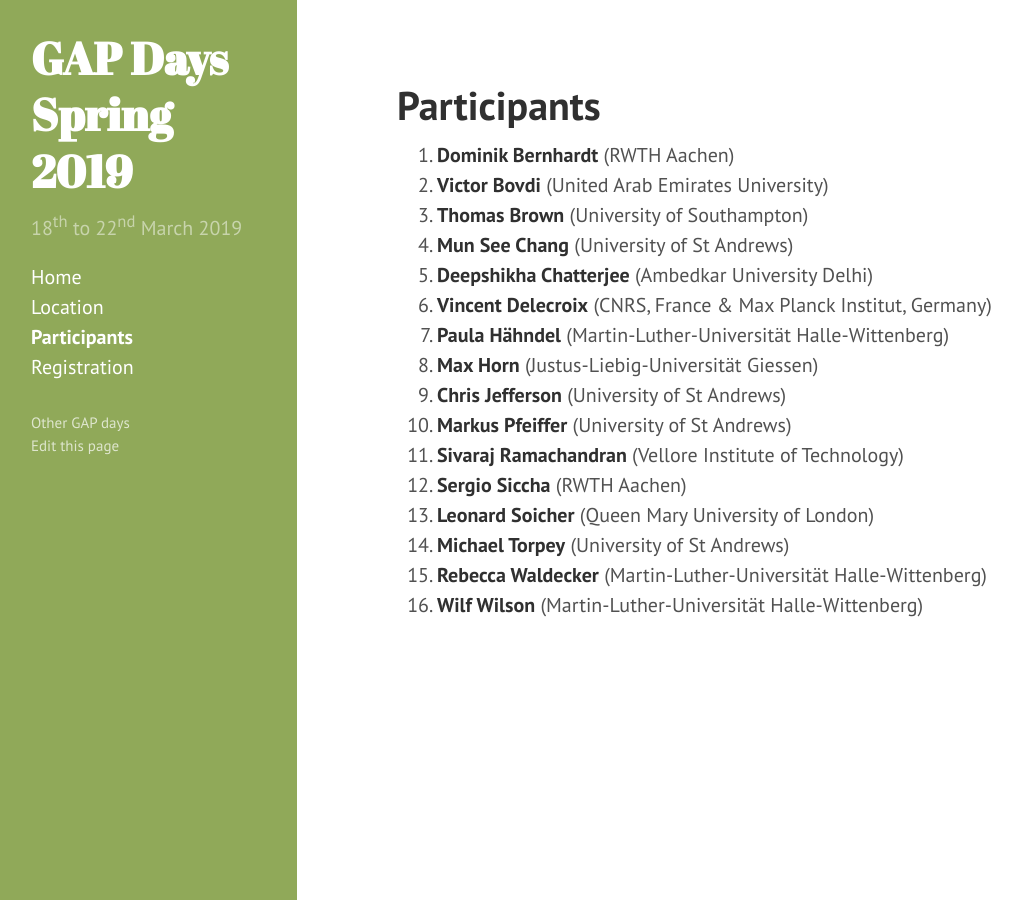
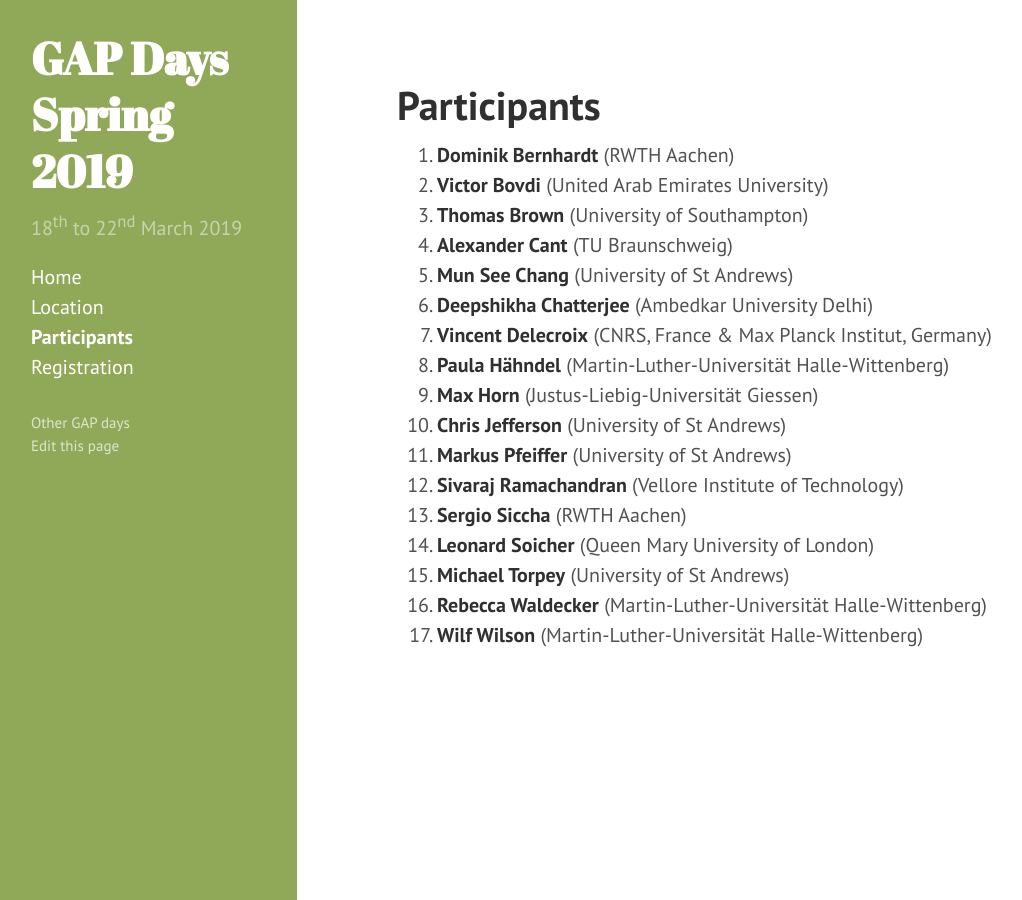
Before and after one commit to jesusmartinez-garcia/2020-01-21-colchester-workshop, a Jekyll site: the page built from participants.md, in a window 1280 px wide. Shown: the whole page, without its empty margins (3-1025 px from the left). Built offline with Jekyll 4.4.1, drawn with Linux system fonts in a browser that asks for light colours.

Commit message:
Add Cant

```diff
--- a/_data/participants.yml
+++ b/_data/participants.yml
@@ -6,6 +6,9 @@
 
 - name: Thomas Brown
   affiliation: University of Southampton
+
+- name: Alexander Cant
+  affiliation: TU Braunschweig
 
 - name: Mun See Chang
   affiliation: University of St Andrews
```
